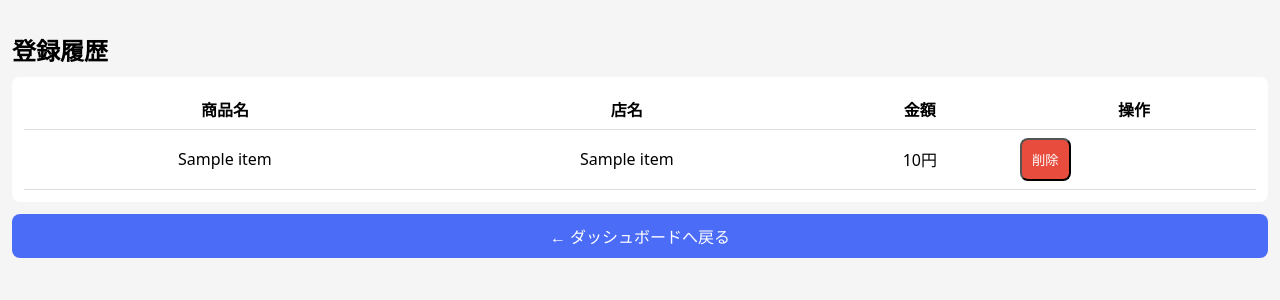
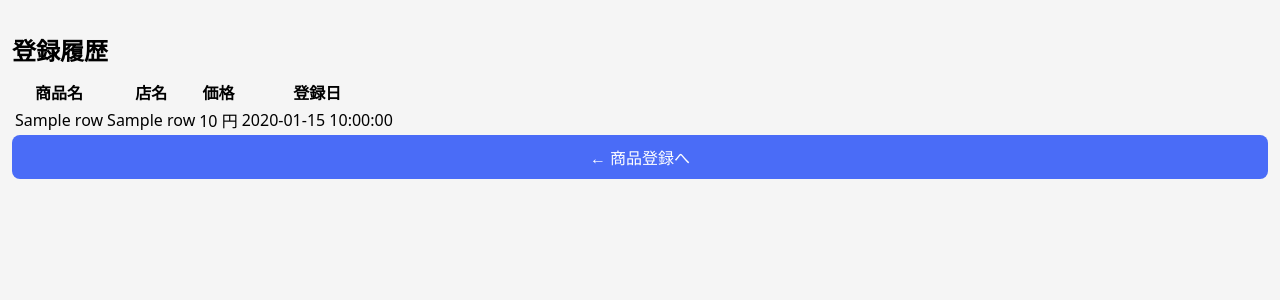
Before and after one commit to makina-aura/price-compare-app, a Flask app: template templates/history.html in a window 1280 px wide. Shown: the part 158-458 px from the top of the page. Run offline with Flask 3, Linux system fonts and the light colour scheme; the template is opened without the code that fills it: most values are stand-ins (such as "Sample title", 1, 10 or a date in 2020).

Commit message:
Add SQLite connection and save product data
- Connect Flask to SQLite
- Save data from /add form
- Show saved data on /history

```diff
--- a/app.py
+++ b/app.py
@@ -1,6 +1,12 @@
 from flask import Flask, render_template, request
+import sqlite3
 
 app = Flask(__name__)
+
+def get_db_connection():
+    conn = sqlite3.connect("db/comparison_app.db")
+    conn.row_factory = sqlite3.Row
+    return conn
 
 @app.route("/dashboard")
 def dashboard():
--- a/templates/history.html
+++ b/templates/history.html
@@ -1,36 +1,29 @@
 {% extends "base.html" %}
 
-{% block title %}登録履歴{% endblock %}
+{% block title %}履歴{% endblock %}
 
 {% block content %}
 
 <h2 class="page-title">登録履歴</h2>
 
-<div class="card">
-  <table class="price-table">
+<table>
   <tr>
     <th>商品名</th>
     <th>店名</th>
-      <th>金額</th>
-      <th>操作</th>
+    <th>価格</th>
+    <th>登録日</th>
   </tr>
 
-    {% if histories is defined %}
-      {% for item in histories %}
+  {% for row in rows %}
   <tr>
-          <td>{{ item.product_name }}</td>
-          <td>{{ item.store_name }}</td>
-          <td>{{ item.price }}円</td>
-          <td>
-            <button class="btn danger">削除</button>
-          </td>
+    <td>{{ row.item_name }}</td>
+    <td>{{ row.shop_name }}</td>
+    <td>{{ row.price }} 円</td>
+    <td>{{ row.created_at }}</td>
   </tr>
   {% endfor %}
-    {% endif %}
+</table>
 
-  </table>
-</div>
-
-<a href="/dashboard" class="btn">← ダッシュボードへ戻る</a>
+<a href="/add" class="btn">← 商品登録へ</a>
 
 {% endblock %}
```
Also changed, not shown: templates/add.html (+5 -5 lines), db/comparison_app.db (added). Lines whose indentation alone changed are shown as unchanged.
